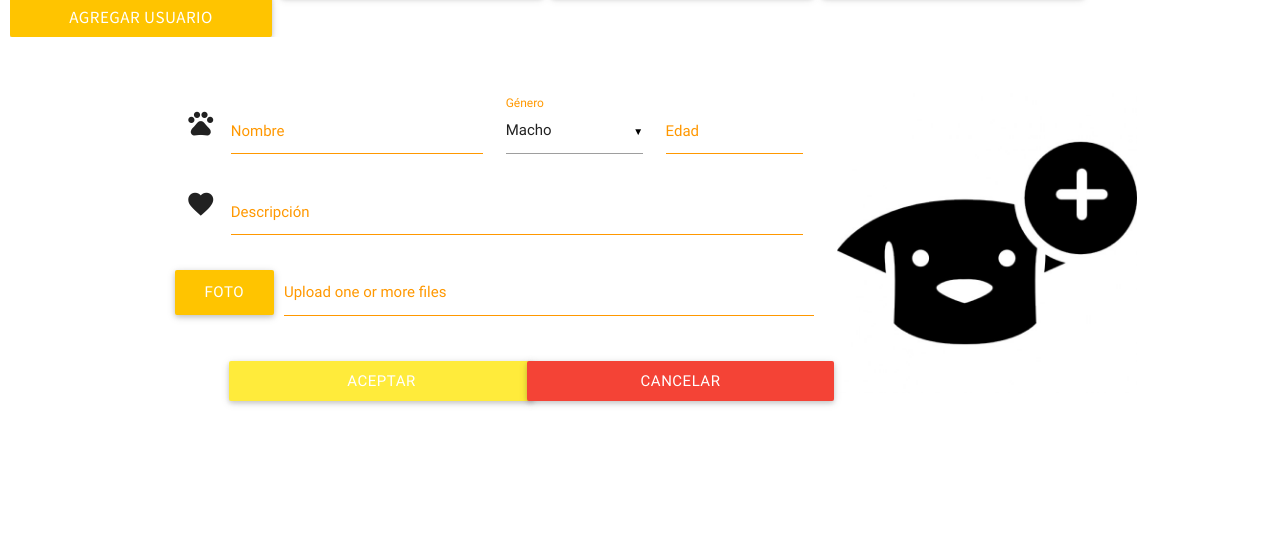
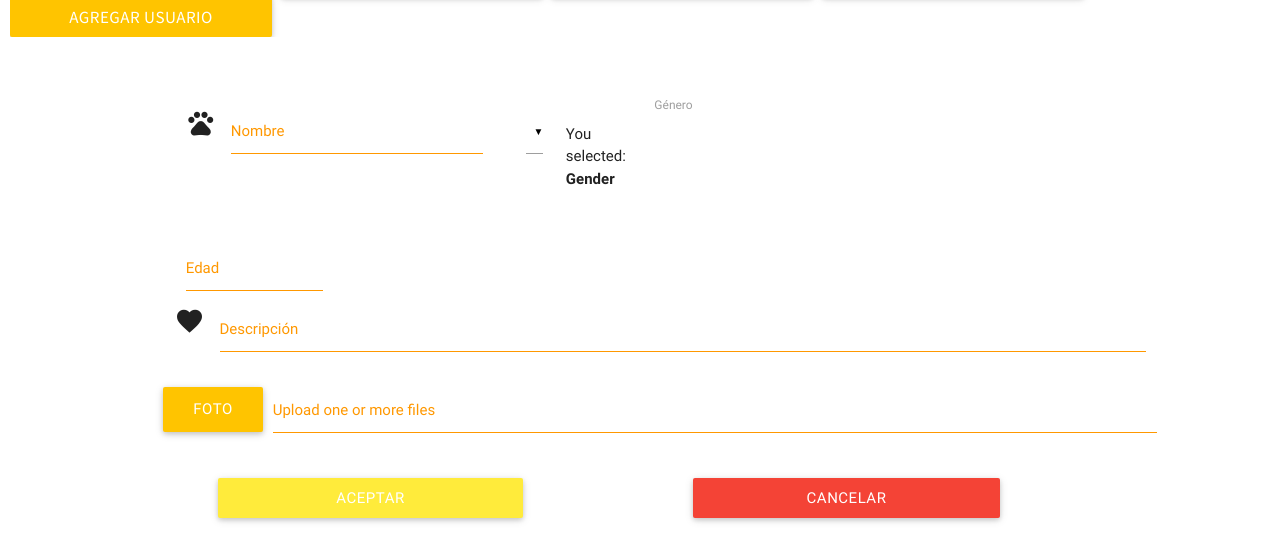
Before and after one commit to OscarCarranza/PawFinder, a website: page app/admin.html in a window 1280 px wide. Shown: the part 210-745 px from the top of the page. Drawn offline with nearby package versions, Linux system fonts and the light colour scheme; some packages are replaced by stand-ins of ours; files that its build step writes are made by us from their sources; no server answers; a script that the page names is missing; files whose address does not match are found by name.

Commit message:
some minor changes

```diff
--- a/app/admin.html
+++ b/app/admin.html
@@ -73,10 +73,25 @@
 			                <label for="icon_prefix">Nombre</label>
 			              </div>
 			              <div class="input-field col s3">
-			                <select ng-model="gender">
+			               <!--<select ng-model="gender">
 			                  <option value="Macho">Macho</option>
 			                  <option value="Hembra">Hembra</option>
-			                </select>
+			                </select>-->
+						     <div class="container">
+	        <div class="row">
+	            <div class="section col s4">
+	                <div input-field>
+	                    <select ng-model="select.value" material-select>
+	                        <option ng-repeat="value in select.choices">{{value}}</option>
+	                    </select>
+	                </div>
+	            </div>
+	            <div class="section col s8">
+	                <p>You selected: <b>{{select.value}}</b></p>
+	            </div>
+	        </div>
+	    </div>
+					</div>
 			                <label> Género</label>
 			              </div>
 			              <div class="input-field col s3">
--- a/app/scripts/controllers/petController.js
+++ b/app/scripts/controllers/petController.js
@@ -11,6 +11,11 @@ angular.module('AngularScaffold.Controllers')
         }).catch(function(err){
           alert(err.data.error + " " + err.data.message)
         });
+
+        $scope.select = {
+            value: "Gender",
+            choices: ["Genero", "Macho", "Hembra"]
+        };
 
       $scope.GetPets = function(){
         petService.GetPets().then(function(response){
```
